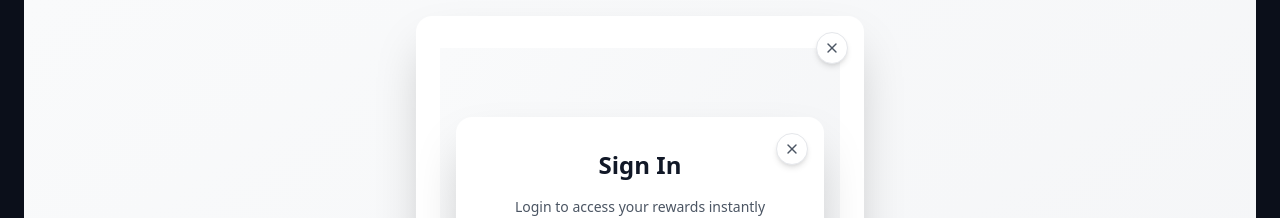
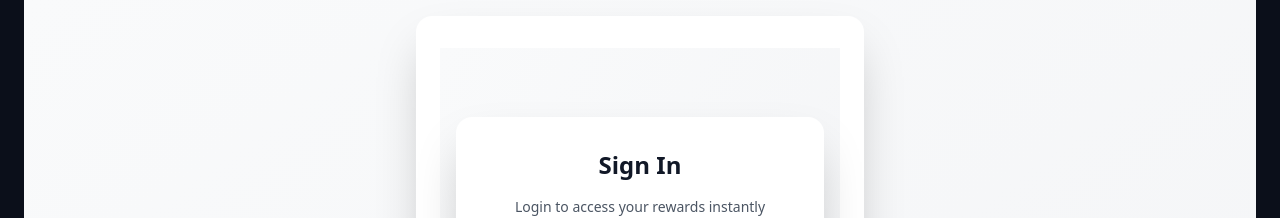
Before and after one commit to tool63/cashin, a Next.js app: page /login in a window 1280 px wide. Shown: the top 218 px of the page. Built offline with nearby package versions, Linux system fonts and the light colour scheme.

Commit message:
Update layout.tsx

```diff
--- a/app/(auth)/layout.tsx
+++ b/app/(auth)/layout.tsx
@@ -1,15 +1,11 @@
 // app/(auth)/layout.tsx
 import { ReactNode } from "react";
-import CloseButton from "@/components/ui/CloseButton";
 
 export default function AuthLayout({ children }: { children: ReactNode }) {
   return (
     <div className="auth-container bg-gradient-to-br from-gray-50 to-gray-100 dark:from-gray-900 dark:to-gray-800">
-      <div className="auth-card scrollbar-hide relative">
-        {/* ONLY ONE close button */}
-        <CloseButton />
-
-        {/* Content */}
+      <div className="auth-card">
+        {/* Close button completely removed */}
         {children}
       </div>
     </div>
```
